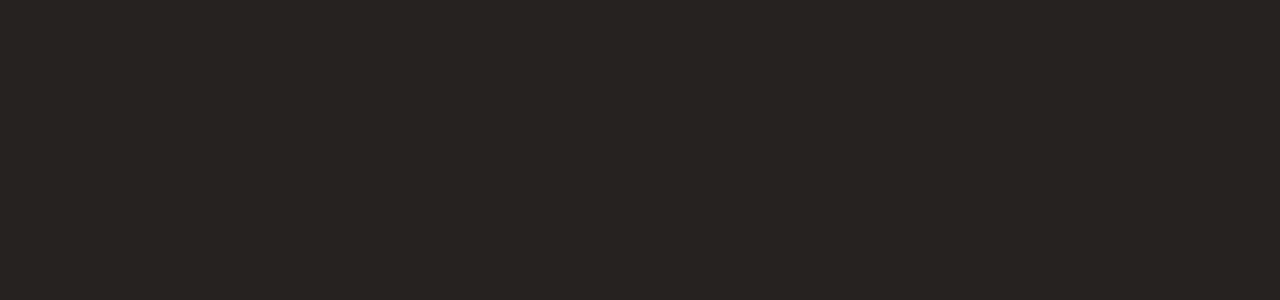
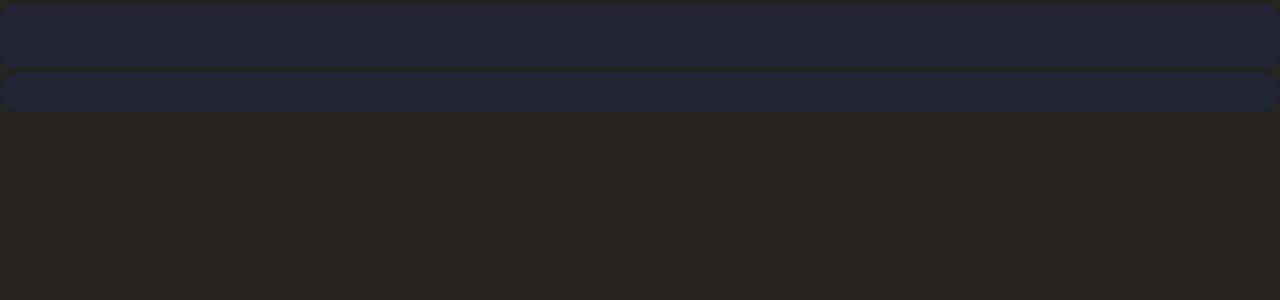
Before and after one commit to sito8943/ui, a React (Vite) app: page / in a window 1280 px wide. Shown: the top 300 px of the page. Built offline with nearby package versions, Linux system fonts and the light colour scheme.

Commit message:
TextAreaControl

```diff
--- a/src/App.tsx
+++ b/src/App.tsx
@@ -1,5 +1,13 @@
+import InputControl from "./components/InputControl/Input";
+import TextAreaControl from "./components/InputControl/Textarea";
+
 function App() {
-  return <div></div>;
+  return (
+    <div>
+      <TextAreaControl />
+      <InputControl />
+    </div>
+  );
 }
 
 export default App;
--- /dev/null
+++ b/src/components/InputControl/Textarea.tsx
@@ -0,0 +1,33 @@
+import { forwardRef, ForwardedRef, HTMLProps, ReactNode } from "react";
+
+// styles.css
+import "./styles.css";
+
+export interface TextAreaControlProps extends HTMLProps<HTMLTextAreaElement> {
+  leftComponent?: ReactNode | undefined;
+  rightComponent?: ReactNode | undefined;
+  color?: "primary" | "secondary" | "ternary" | "inherit" | undefined;
+  orientation?: "column" | "row" | undefined;
+  label?: string | undefined;
+}
+
+const TextAreaControl = forwardRef(function (
+  props: TextAreaControlProps,
+  ref: ForwardedRef<HTMLTextAreaElement> | ForwardedRef<HTMLSelectElement>
+) {
+  const {
+    orientation = "column",
+    color = "inherit",
+    label,
+    ...rest
+  } = props;
+
+  return (
+    <div className={`input-control ${orientation} ${color}`}>
+      <label htmlFor={props.id}>{label}</label>
+      <textarea {...rest} ref={ref as ForwardedRef<HTMLTextAreaElement>} />
+    </div>
+  );
+});
+
+export default TextAreaControl;
--- a/src/components/InputControl/styles.css
+++ b/src/components/InputControl/styles.css
@@ -1,12 +1,20 @@
 @tailwind components;
 
 @layer components {
+  .input-control {
+    @apply flex gap-1 items-start
+    justify-start w-full;
+  }
   .column {
     @apply flex-col;
   }
 
   .row {
     @apply flex-row;
+  }
+
+  .input-control textarea {
+    @apply w-full px-4 py-2 rounded-xl resize-none;
   }
 
   .input-control input,
@@ -18,21 +26,24 @@
     @apply w-full rounded-3xl;
   }
 
+  .input-control textarea:focus-visible,
+  .input-control textarea,
   .input-control input:focus-visible,
   .input-control input {
     outline: none !important;
   }
 
   .input-control .sub,
+  .input-control textarea,
   .input-control input,
   .input-control select {
     color: theme(color.dark.default);
     background-color: theme(color.light.alter);
-    @apply flex gap-1 items-start
-      justify-start w-full;
+    @apply w-full;
   }
 
   .dark .input-control .sub,
+  .dark .input-control textarea,
   .dark .input-control input,
   .dark .input-control select {
     color: theme(color.light.default);
@@ -40,6 +51,7 @@
   }
 
   .primary.input-control .sub,
+  .primary.input-control textarea,
   .primary.input-control input,
   .primary.input-control select {
     color: theme(color.light.default);
@@ -47,6 +59,7 @@
   }
 
   .secondary.input-control .sub,
+  .secondary.input-control textarea,
   .secondary.input-control input,
   .secondary.input-control select {
     color: theme(color.light.default);
@@ -54,6 +67,7 @@
   }
 
   .ternary.input-control .sub,
+  .ternary.input-control textarea,
   .ternary.input-control input,
   .ternary.input-control select {
     color: theme(color.light.default);
```
Also changed, not shown: src/components/InputControl/Select.tsx (deleted).
